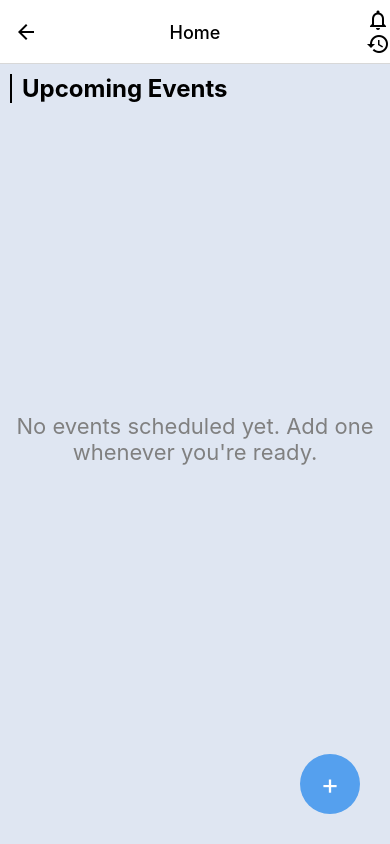
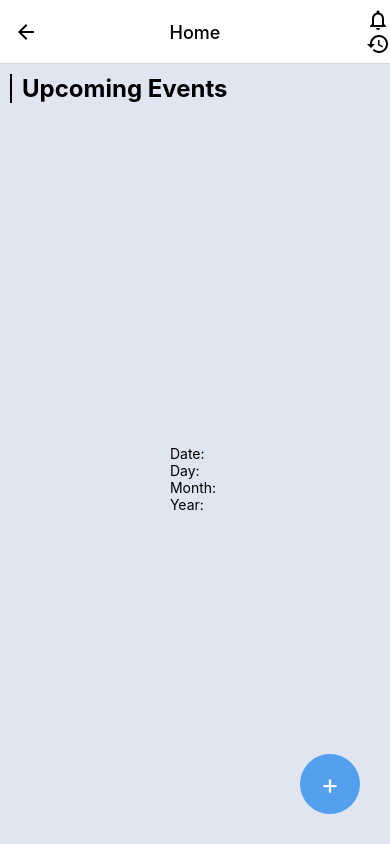
Before and after one commit to SyedAli017/Calender-app, a React Native app: screen /Home in a window 390 px wide. Built offline with nearby package versions, Linux system fonts and the light colour scheme.

Commit message:
Conditionally rendering the events

```diff
--- a/App.js
+++ b/App.js
@@ -1,7 +1,9 @@
+import { useState } from "react";
 import { StatusBar } from "expo-status-bar";
 import { TouchableOpacity } from "react-native";
 import { NavigationContainer } from "@react-navigation/native";
 import { createNativeStackNavigator } from "@react-navigation/native-stack";
+import EventsContextProvider from "./contexts/EventsContext";
 import AuthScreen from "./screens/AuthScreen";
 import HomeScreen from "./screens/HomeScreen";
 import HistoryScreen from "./screens/HistoryScreen";
@@ -11,6 +13,8 @@ import { MaterialIcons } from "@expo/vector-icons";
 const Stack = createNativeStackNavigator();
 
 export default function App() {
+  const [events, setEvents] = useState([]);
+
   const homeHeaderIcons = ({ navigation }) => {
     return (
       <>
@@ -30,6 +34,7 @@ export default function App() {
   };
   return (
     <>
+      <EventsContextProvider events={events} setEvents={setEvents}>
         <StatusBar style="auto" />
         <NavigationContainer>
           <Stack.Navigator>
@@ -64,6 +69,7 @@ export default function App() {
             />
           </Stack.Navigator>
         </NavigationContainer>
+      </EventsContextProvider>
     </>
   );
 }
--- /dev/null
+++ b/contexts/EventsContext.js
@@ -0,0 +1,24 @@
+import { createContext, useMemo } from "react";
+
+export const EventsContext = createContext({
+  events: null,
+  setEvents: () => {},
+});
+
+const EventsContextProvider = ({ children, events, setEvents }) => {
+  const storedItems = useMemo(
+    () => ({
+      events,
+      setEvents,
+    }),
+    [events, setEvents]
+  );
+
+  return (
+    <EventsContext.Provider value={storedItems}>
+      {children}
+    </EventsContext.Provider>
+  );
+};
+
+export default EventsContextProvider;
--- a/modals/CalendarModal.js
+++ b/modals/CalendarModal.js
@@ -1,24 +1,18 @@
-import React, { useState } from "react";
+import React, { useContext, useState } from "react";
 import { View, Text, StyleSheet } from "react-native";
+import { EventsContext } from "../contexts/EventsContext";
 import Calendar from "react-native-calendars/src/calendar";
 
 const CalendarModal = ({ toggleModal }) => {
-  const [markedDates, setMarkedDates] = useState({});
+
+  const { events , setEvents } = useContext(EventsContext);
 
   const handleDayPress = (day) => {
     console.log("Pressed date:", day.dateString);
-    setMarkedDates({
-      ...markedDates,
-      [day.dateString]: {
-        selected: true,
-        disableTouchEvent: true,
-        selectedColor: "#bf696f",
-        selectedTextColor: "white",
-      },
-    });
-
+    setEvents(day);
     toggleModal();
   };
+
 
   return (
     <View style={styles.calendarContainer}>
@@ -32,7 +26,6 @@ const CalendarModal = ({ toggleModal }) => {
           arrowColor: "#55A0EE",
           textSectionTitleColor: "#55A0EE",
         }}
-        markedDates={markedDates}
       />
     </View>
   );
--- a/screens/AuthScreen.js
+++ b/screens/AuthScreen.js
@@ -1,7 +1,7 @@
 import React from "react";
 import { View, Image, StyleSheet, Text } from "react-native";
+import { FontAwesome } from "@expo/vector-icons";
 import AuthInput from "../components/AuthInput";
-import { FontAwesome } from "@expo/vector-icons";
 import Button from "../components/Button";
 
 const authImage = require("../assets/AuthScreen/auth.png");
@@ -22,7 +22,7 @@ const AuthScreen = ({ navigation }) => {
         buttonText="Send OTP"
       />
       <AuthInput
-        placeholder="OTP"
+        placeholder="Enter OTP"
         icon={<FontAwesome name="lock" size={24} color="black" />}
       />
       <Button title="Login" onPress={handleLogin} />
--- a/screens/HomeScreen.js
+++ b/screens/HomeScreen.js
@@ -1,10 +1,14 @@
-import React from "react";
+import React, { useContext, useState } from "react";
 import { View, Text, Modal, StyleSheet, TouchableOpacity } from "react-native";
+import { EventsContext } from "../contexts/EventsContext";
 import AddButton from "../components/AddButton";
 import CalendarModal from "../modals/CalendarModal";
 
 const HomeScreen = () => {
-  const [modalVisible, setModalVisible] = React.useState(false);
+  const [modalVisible, setModalVisible] = useState(false);
+  const { events } = useContext(EventsContext);
+
+  console.log("events", events);
 
   return (
     <View style={styles.container}>
@@ -32,9 +36,20 @@ const HomeScreen = () => {
         </TouchableOpacity>
       </Modal>
       <View style={styles.eventContent}>
-        <Text style={styles.noEventMessage}>
-          No events scheduled yet. Add one whenever you're ready.
-        </Text>
+        {events ? (
+          // Rendering event data if events is not null or undefined
+          <View>
+            <Text>Date: {events.dateString}</Text>
+            <Text>Day: {events.day}</Text>
+            <Text>Month: {events.month}</Text>
+            <Text>Year: {events.year}</Text>
+          </View>
+        ) : (
+          // Displaying a message if events is null or undefined
+          <Text style={styles.noEventMessage}>
+            No events scheduled yet. Add one whenever you're ready.
+          </Text>
+        )}
       </View>
       <View style={styles.button}>
         <AddButton onPress={() => setModalVisible(true)} />
@@ -52,7 +67,7 @@ const styles = StyleSheet.create({
   },
   modalBackground: {
     flex: 1,
-    backgroundColor: "rgba(0, 0, 0, 0.5)", // Semi-transparent black color
+    backgroundColor: "rgba(0, 0, 0, 0.5)",
     justifyContent: "center",
     alignItems: "center",
   },
```
Lines whose indentation alone changed are shown as unchanged.
